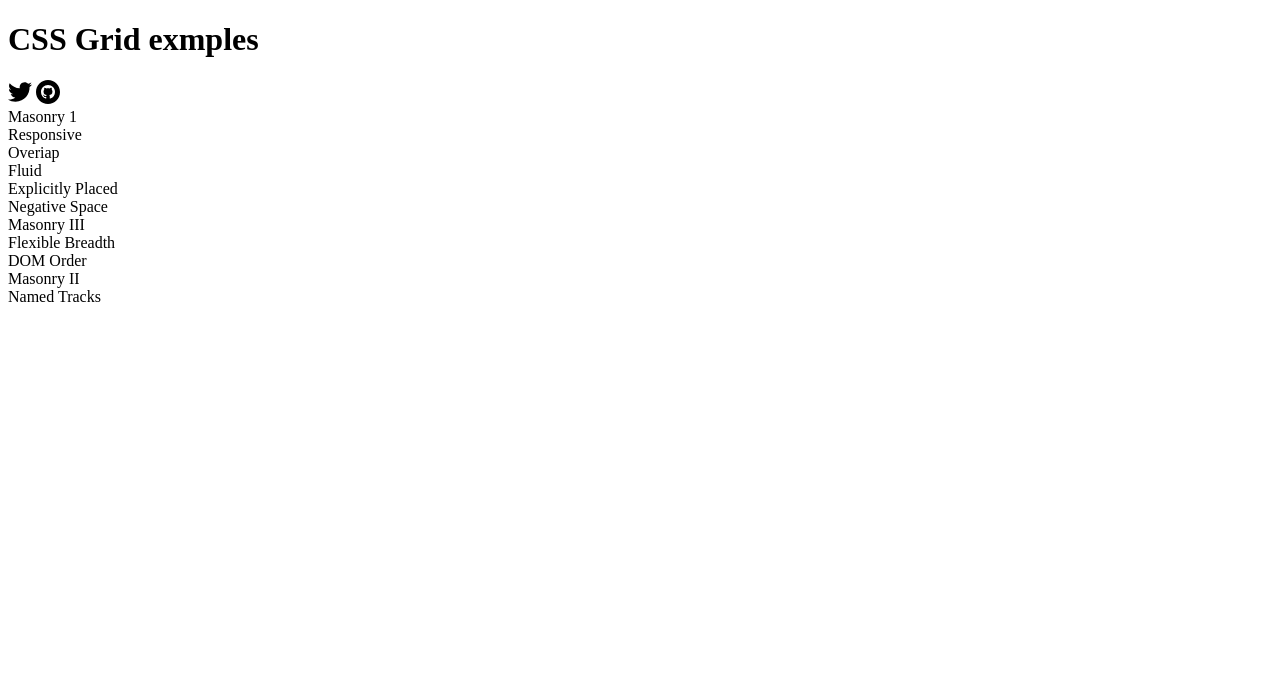
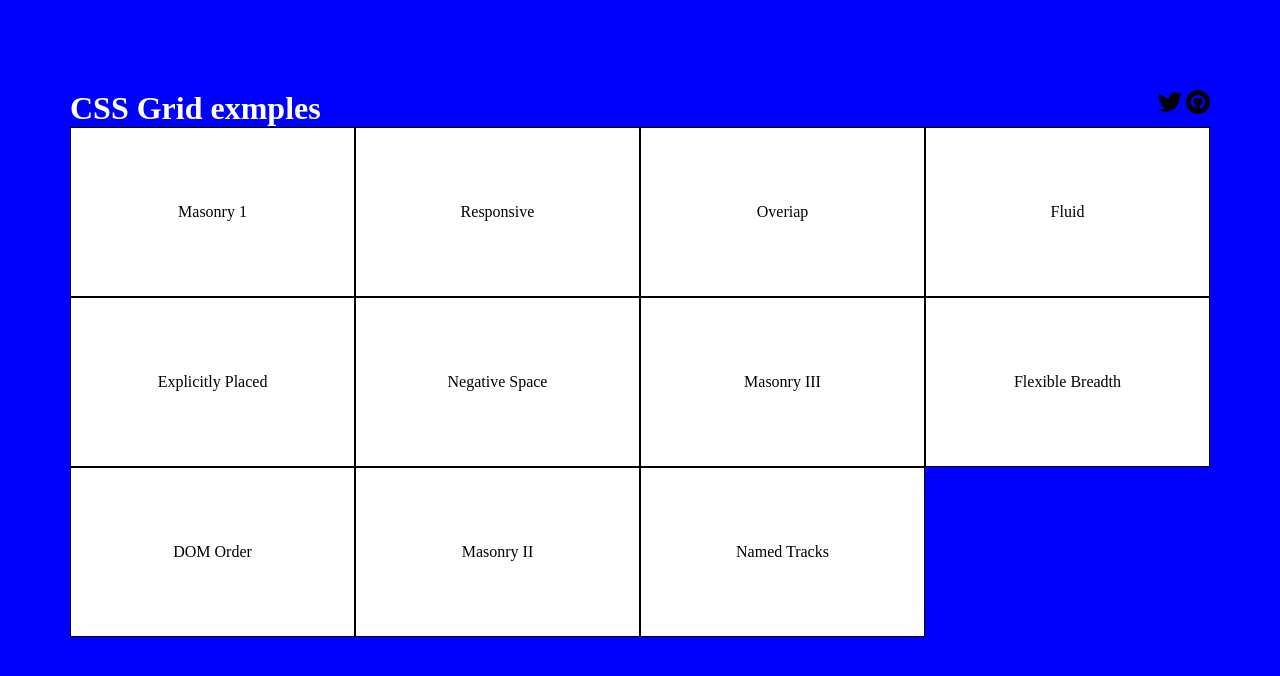
Before and after one commit to khido6/lesson-9-grid, a plain HTML site: page index.html in a window 1280 px wide. Drawn offline with Linux system fonts and the light colour scheme.

Commit message:
grid-template-areas

```diff
--- a/index.html
+++ b/index.html
@@ -2,17 +2,18 @@
 <html>
     <head>
         <title>lesson-9</title>
+        <link rel="stylesheet" href="style.css">
     </head>
     <body>
         <main>
-            <div>
+            <div class="mean">
                 <h1>CSS Grid exmples</h1>
                 <div>
                     <img src="photos/twitter.svg" alt="twitter">
                     <img src="photos/github.svg" alt="github">
                 </div>
             </div>
-            <div>
+            <div class="container">
                 <div class="box 1">Masonry 1</div>
                 <div class="box 2">Responsive</div>
                 <div class="box 3">Overiap</div>
--- a/style.css
+++ b/style.css
@@ -0,0 +1,44 @@
+*{
+    margin: 0;
+    padding: 0;
+    box-sizing: border-box;
+}
+main{
+    background-color: blue;
+    padding: 90px 70px;
+    height: 1200px;
+}
+.mean{
+    display: flex;
+    flex-wrap: wrap;
+    justify-content: space-between;
+}
+h1{
+    color: #ffffff;
+}
+.box{
+   background-color: #ffffff;
+   width: 100%;
+   /*width: 96%;*/
+   height: 170px;
+   border: 1px solid black;
+   display: flex;
+   align-items: center;
+   justify-content: center;
+
+}
+.container{
+    display: grid;
+    grid-template-columns: 1fr 1fr 1fr 1fr;
+    /*grid-template-columns: 26% 20% 26% 28%;*/
+    /*grid-gap: 20px 10px;*/
+    grid-template-rows: minmax(10px, auto);
+    grid-template-areas:
+		"mason resp header header"
+		"mason fluid black negat"
+		"flex mas black maas"
+		"dom mas footer footer";
+}
+.box 11{
+
+}
```
